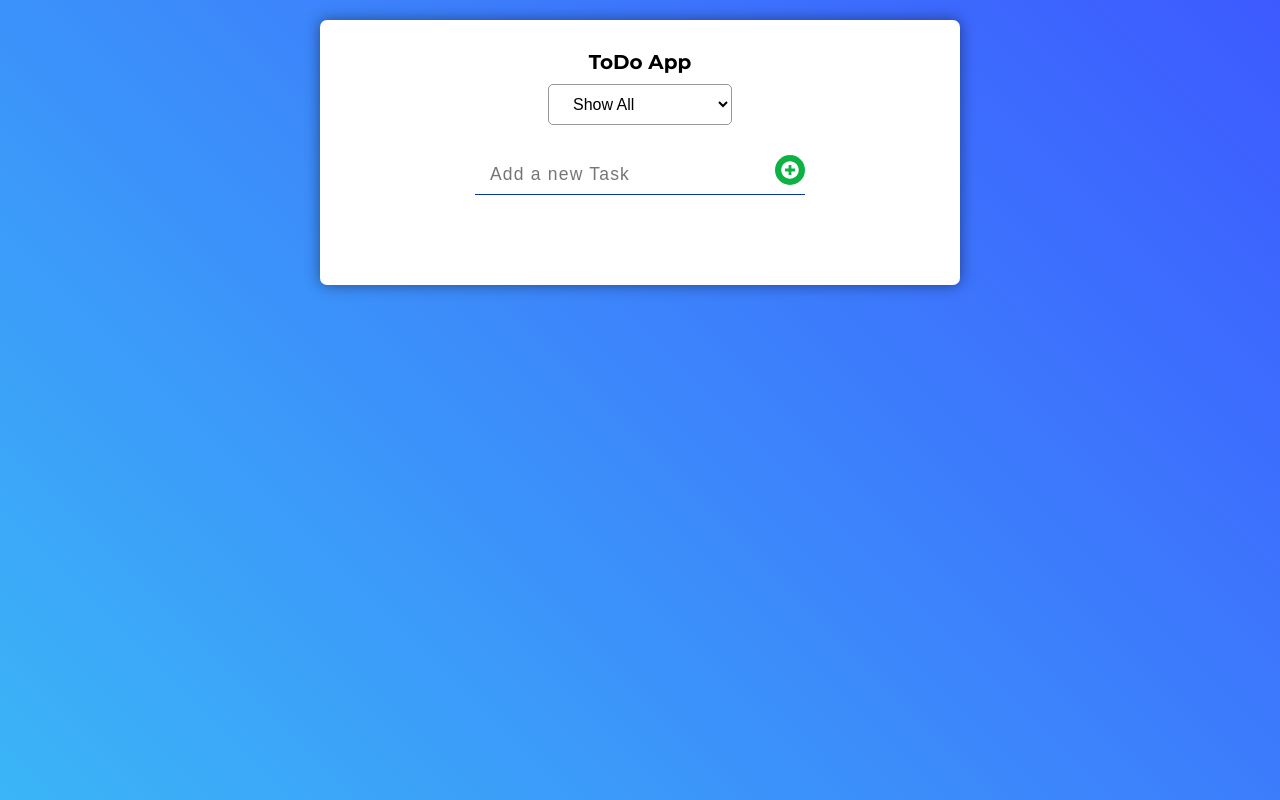
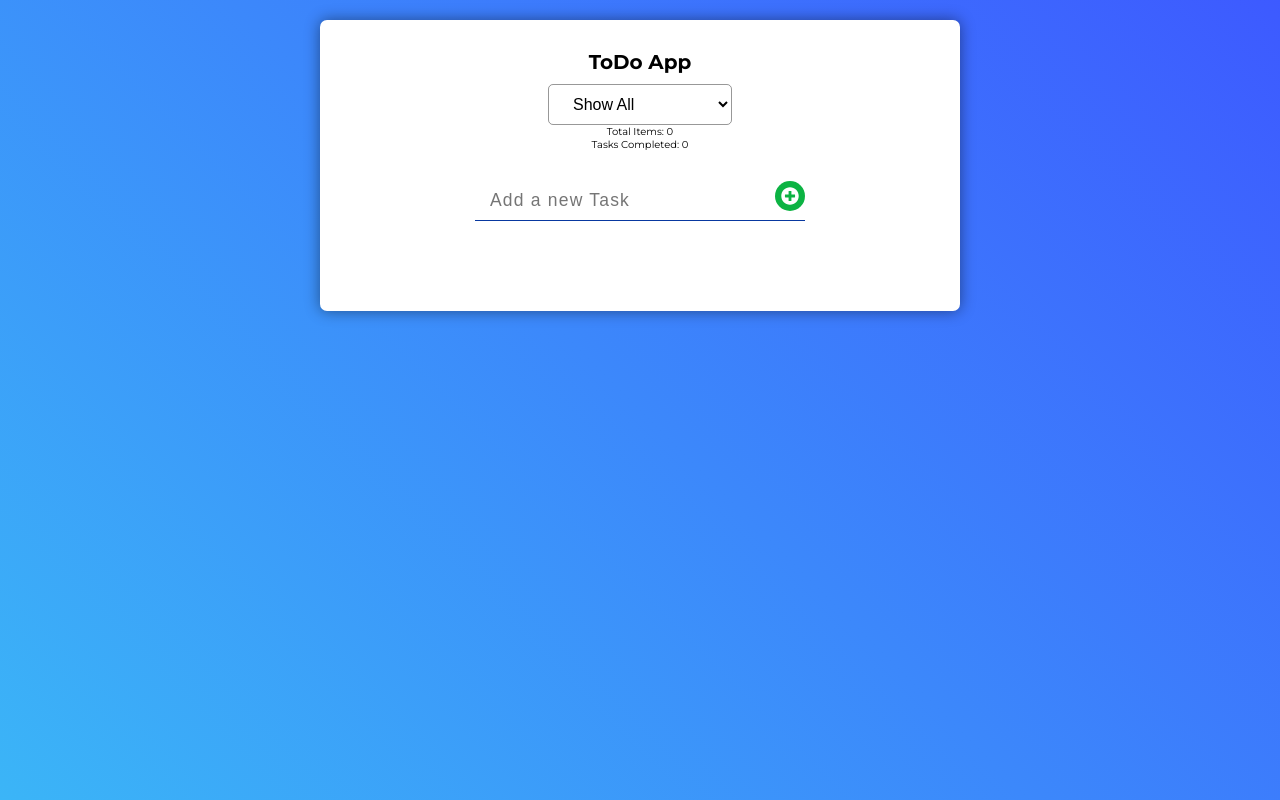
Before and after one commit to dragosbus/todo-react, a React (Create React App) app: page / in a window 1280 px wide. Built offline with nearby package versions, Linux system fonts and the light colour scheme.

Commit message:
added infos about all tasks and tasks completed

```diff
--- a/src/App.js
+++ b/src/App.js
@@ -23,10 +23,15 @@ class App extends Component {
   render() {
     let { tasks, filter, addTask, removeTask, editTask, completeTask, visibilityFilter } = this.props;
     let todos = getVisibleTodos(tasks, filter);
+    let todosCompleted = todos.filter(todo=>todo.completed);
 
     return (
       <div className="app">
-        <Header filterTodos={visibilityFilter} />
+        <Header
+          filterTodos={visibilityFilter}
+          items={todos}
+          completed={todosCompleted}
+        />
         <Form addTask={addTask} />
         <Tasks
           id={tasks.id}
--- a/src/components/Header.js
+++ b/src/components/Header.js
@@ -16,6 +16,10 @@ export class Header extends Component {
             <option value="SHOW_ACTIVE">Show Active</option>
           </select>
         </div>
+        <div>
+          <p>Total Items: {this.props.items.length}</p>
+          <p>Tasks Completed: {this.props.completed.length}</p>
+        </div>
       </header>
     );
   }
```
